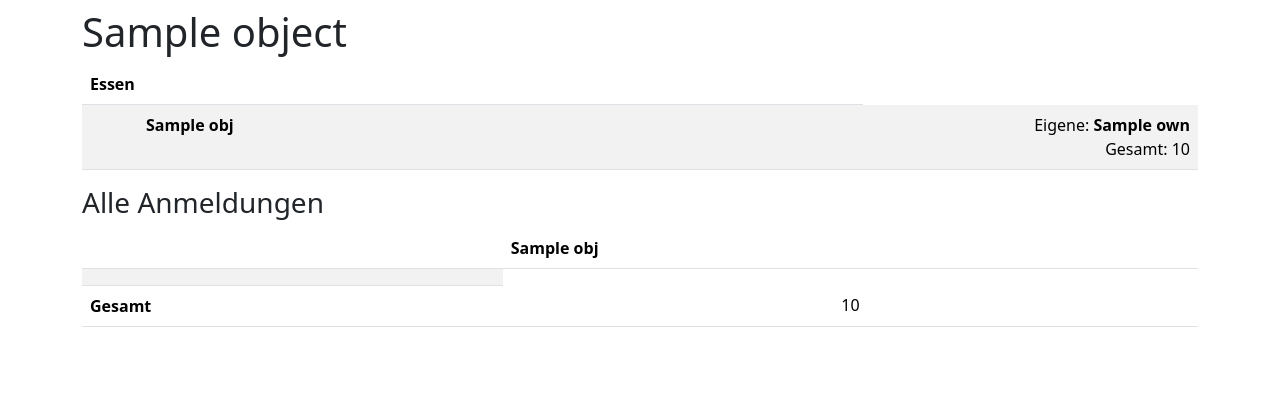
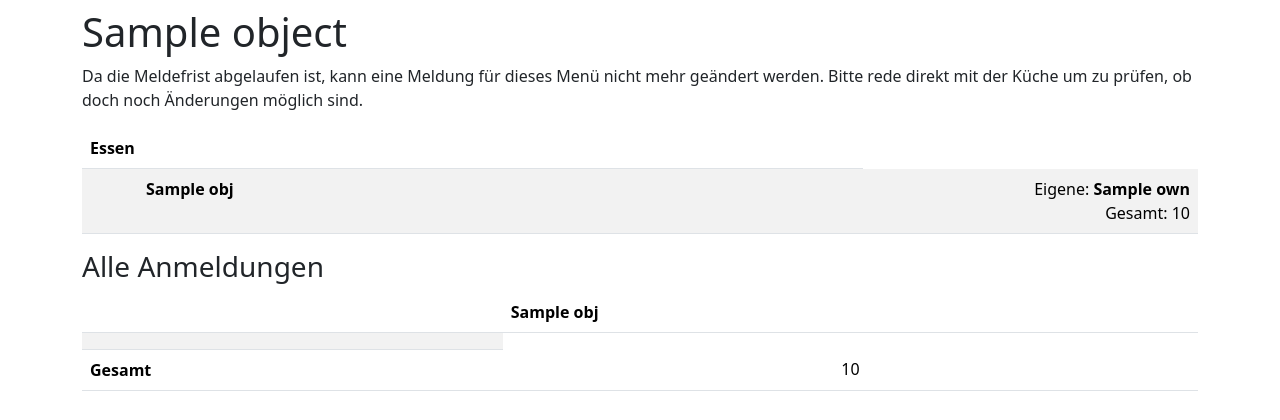
Before and after one commit to prauscher/thw-kantine, a Django app: template abfrage/templates/abfrage/menu_detail.html in a window 1280 px wide. Shown: the top 420 px of the page. Run offline with Django 5.2, Linux system fonts and the light colour scheme; tables that the repository leaves empty hold one stand-in row (values such as "Sample post"); the template is opened without the code that fills it: values that come from a table or form of the project are taken from there, most other values are stand-ins (such as "Sample title", 1, 10 or a date in 2020); some libraries are stand-ins or nearby versions.

Commit message:
show meldefrist at template

```diff
--- a/abfrage/templates/abfrage/menu_detail.html
+++ b/abfrage/templates/abfrage/menu_detail.html
@@ -25,9 +25,13 @@
 
 {% if object.is_open %}
 <p>
- Hier kannst du für das Menü bestellen. Deine Bestellung wird automatisch mit deinem Anmeldenamen verknüpft.
+ Hier kannst du {% if object.closed_at %}bis zur Meldefrist am <em>{{ object.closed_at|date:"d.m.Y" }}</em> um <em>{{ object.closed_at|date:"H:i" }} Uhr</em> {% endif %}für das Menü bestellen. Deine Bestellung wird automatisch mit deinem Anmeldenamen verknüpft.
  Bitte trage die gewünschte Anzahl an Essen ein. Über die Buttons <em>+</em> bzw. <em>-</em> kannst du die Zahl je um eins erhöhen bzw. verringern.
  Anschließend musst du deine Änderungen mit dem Button "Speichern" sichern.
+</p>
+{% else %}
+<p>
+ Da die Meldefrist abgelaufen ist, kann eine Meldung für dieses Menü nicht mehr geändert werden. Bitte rede direkt mit der Küche um zu prüfen, ob doch noch Änderungen möglich sind.
 </p>
 {% endif %}
 
```
